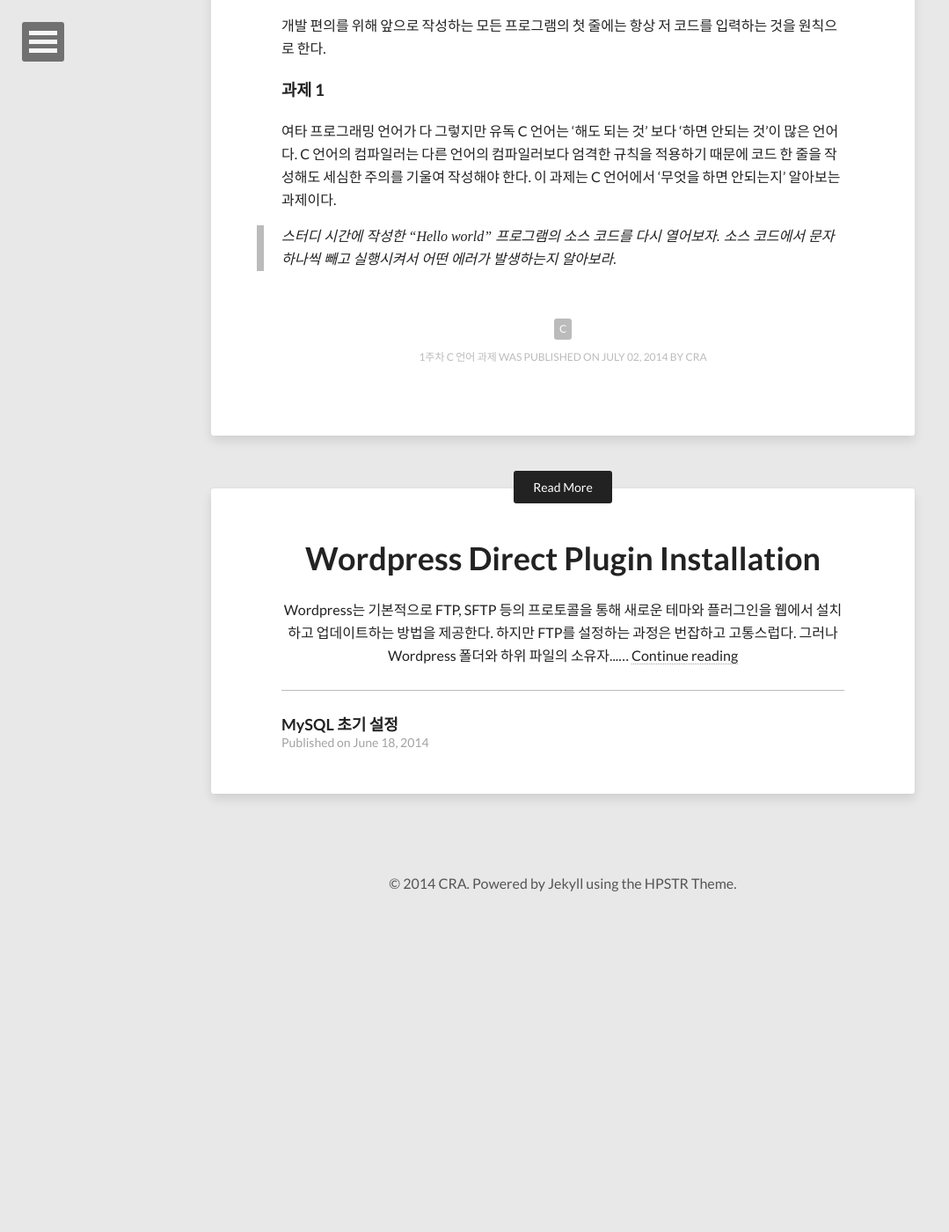
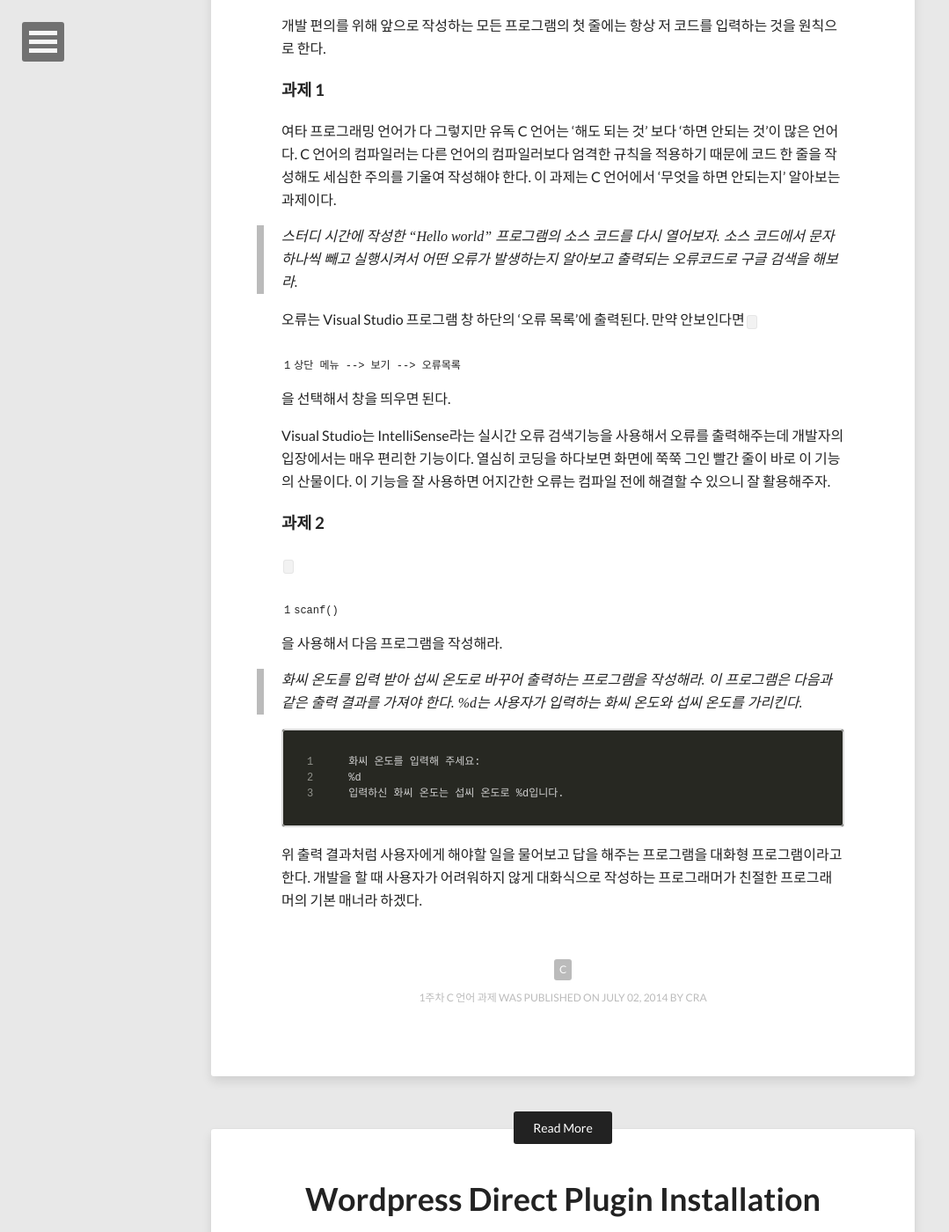
Before and after one commit to cra16/cra16.github.io, a Jekyll site: the page built from _posts/2014-07-02-1주차-C-언어-과제.md, in a window 1280 px wide and 1400 px high, scrolled down 1417 px. Shown: the whole window at 88% size, without its empty margins (0-1079 px from the left). Built offline with Jekyll 4.4.1, drawn with Linux system fonts in a browser that asks for light colours; nearby versions of some CDN libraries; comment, search, counter and statistics services are not loaded; before the commit the page ends 2462 px from its top, so only the background shows below that.

Commit message:
Update post

````diff
--- a/_posts/2014-07-02-1주차-C-언어-과제.md
+++ b/_posts/2014-07-02-1주차-C-언어-과제.md
@@ -30,4 +30,20 @@
 
 여타 프로그래밍 언어가 다 그렇지만 유독 C 언어는 '해도 되는 것' 보다 '하면 안되는 것'이 많은 언어다. C 언어의 컴파일러는 다른 언어의 컴파일러보다 엄격한 규칙을 적용하기 때문에 코드 한 줄을 작성해도 세심한 주의를 기울여 작성해야 한다. 이 과제는 C 언어에서 '무엇을 하면 안되는지' 알아보는 과제이다.
 
-> 스터디 시간에 작성한 "Hello world" 프로그램의 소스 코드를 다시 열어보자. 소스 코드에서 문자 하나씩 빼고 실행시켜서 어떤 에러가 발생하는지 알아보라.
+> 스터디 시간에 작성한 "Hello world" 프로그램의 소스 코드를 다시 열어보자. 소스 코드에서 문자 하나씩 빼고 실행시켜서 어떤 오류가 발생하는지 알아보고 출력되는 오류코드로 구글 검색을 해보라.
+
+오류는 Visual Studio 프로그램 창 하단의 '오류 목록'에 출력된다. 만약 안보인다면 ```상단 메뉴 --> 보기 --> 오류목록```을 선택해서 창을 띄우면 된다.
+
+Visual Studio는 IntelliSense라는 실시간 오류 검색기능을 사용해서 오류를 출력해주는데 개발자의 입장에서는 매우 편리한 기능이다. 열심히 코딩을 하다보면 화면에 쭉쭉 그인 빨간 줄이 바로 이 기능의 산물이다. 이 기능을 잘 사용하면 어지간한 오류는 컴파일 전에 해결할 수 있으니 잘 활용해주자.
+
+### 과제 2
+
+```scanf()```을 사용해서 다음 프로그램을 작성해라.
+
+> 화씨 온도를 입력 받아 섭씨 온도로 바꾸어 출력하는 프로그램을 작성해라. 이 프로그램은 다음과 같은 출력 결과를 가져야 한다. %d는 사용자가 입력하는 화씨 온도와 섭씨 온도를 가리킨다.
+
+	화씨 온도를 입력해 주세요:
+	%d
+	입력하신 화씨 온도는 섭씨 온도로 %d입니다.
+
+위 출력 결과처럼 사용자에게 해야할 일을 물어보고 답을 해주는 프로그램을 대화형 프로그램이라고 한다. 개발을 할 때 사용자가 어려워하지 않게 대화식으로 작성하는 프로그래머가 친절한 프로그래머의 기본 매너라 하겠다.
````
